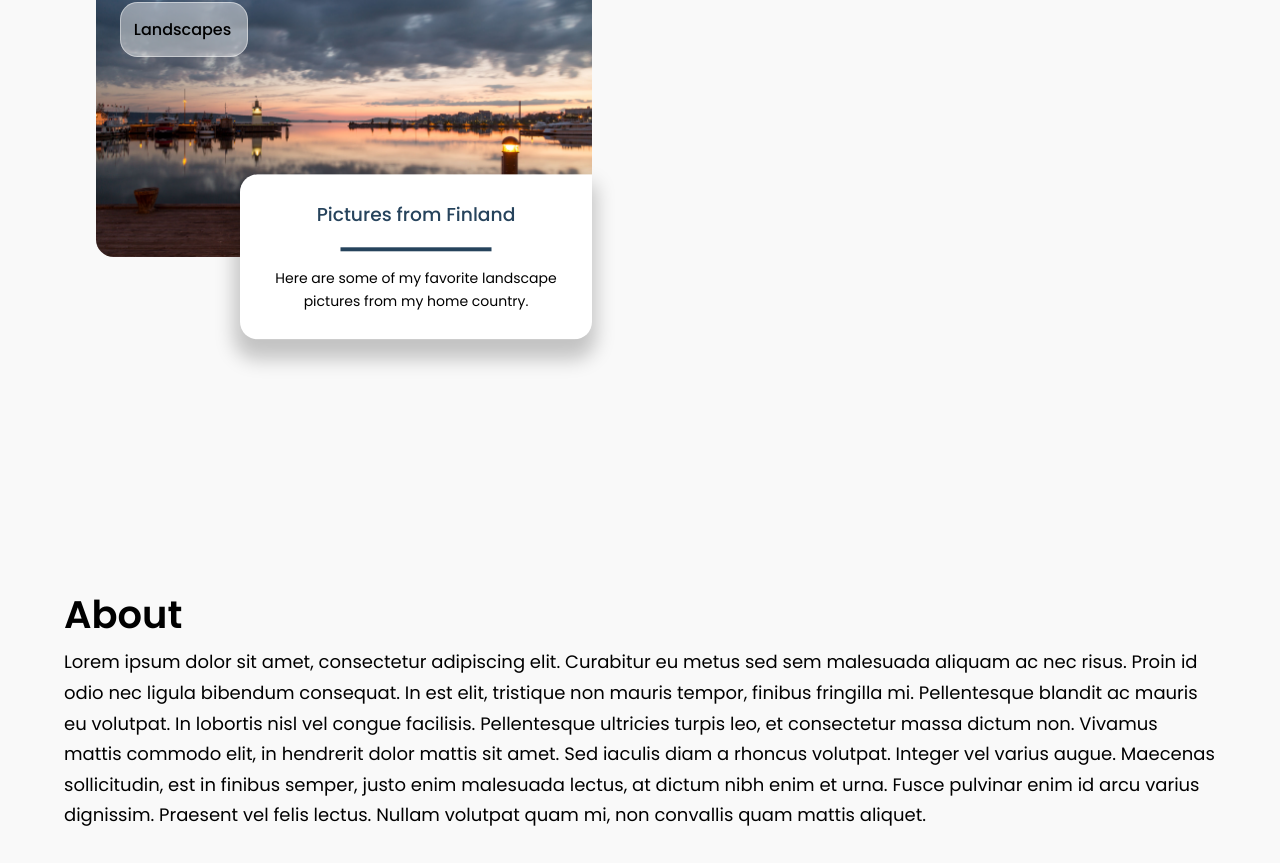
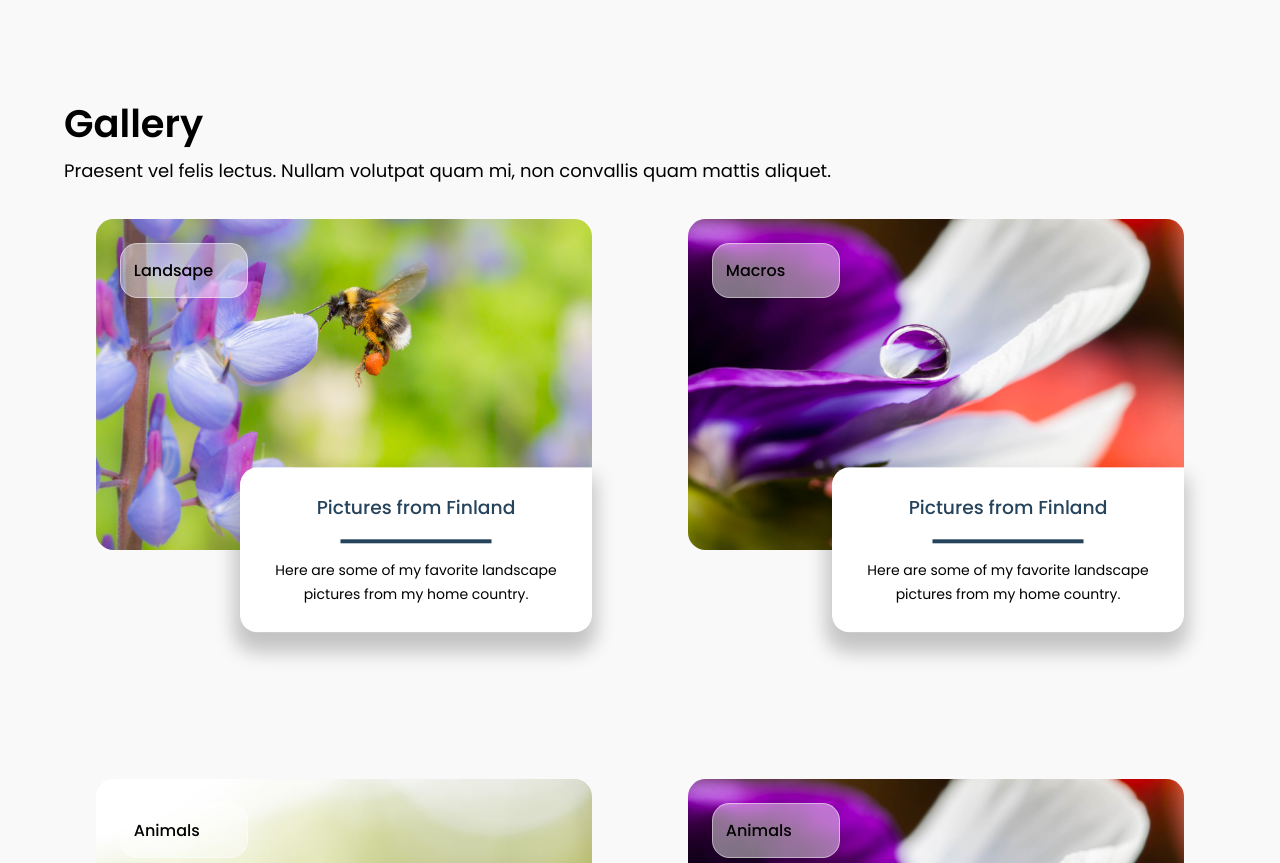
Before and after one commit to jarisokka/photography-portfolio, a React (Create React App) app: page / in a window 1280 px wide. Shown: the part 1677-2540 px from the top of the page. Built offline with nearby package versions, Linux system fonts and the light colour scheme.

Commit message:
Add components to gallery section

```diff
--- /dev/null
+++ b/src/assets/data/gallery-data.js
@@ -0,0 +1,38 @@
+import kuva1 from '..//images/recent/test1.jpg'
+import kuva2 from '../images/recent/test2.jpg'
+import kuva3 from '../images/recent/test3.jpg'
+
+export const galleryData = [
+  {
+    id: 1,
+    coverimage: kuva1,
+    gategory: 'Landsape',
+    title: 'Pictures from Finland',
+    description: 'Here are some of my favorite landscape pictures from my home country.',
+    images: [kuva1, kuva2, kuva3]
+  },
+  {
+    id: 2,
+    coverimage: kuva2,
+    gategory: 'Macros',
+    title: 'Pictures from Finland',
+    description: 'Here are some of my favorite landscape pictures from my home country.',
+    images: [kuva2, kuva1, kuva3]
+  },
+  {
+    id: 3,
+    coverimage: kuva3,
+    gategory: 'Animals',
+    title: 'Pictures from Finland',
+    description: 'Here are some of my favorite landscape pictures from my home country.',
+    images: [kuva3, kuva2, kuva1]
+  },
+  {
+    id: 4,
+    coverimage: kuva2,
+    gategory: 'Animals',
+    title: 'Pictures from Finland',
+    description: 'Here are some of my favorite landscape pictures from my home country.',
+    images: [kuva1, kuva2, kuva3]
+  }
+]
--- a/src/components/gallery/Gallery.css
+++ b/src/components/gallery/Gallery.css
@@ -23,7 +23,7 @@
   filter: brightness(100%);
 }
 
-.gallery-title {
+.gallery-gategory {
   position: absolute;
   place-self: left;
   margin-top: 1.5rem;
--- a/src/components/gallery/Gallery.js
+++ b/src/components/gallery/Gallery.js
@@ -1,27 +1,40 @@
+import { useState } from 'react'
+import { galleryData } from '../../assets/data/gallery-data'
+import Show from './Show'
 import './Gallery.css'
-import kansi from '../../assets/images/kansi.jpg'
 
 const Gallery = () => {
+  const [showGallery, setShowGallery] = useState(null)
+
+  const handleClick = (images) => {
+    setShowGallery(images)
+  }
+
   return (
     <section id='gallery'>
       <div className='container'>
         <h2>Gallery</h2>
         <p>Praesent vel felis lectus. Nullam volutpat quam mi, non convallis quam mattis aliquet.</p>
         <div className='gallery-wrapper'>
-          <div className='gallery'>
+        {galleryData.map(({id, coverimage, gategory, title, description, images}) => {
+          return (
+            <div key={id} className='gallery'>
               <div className='gallery-image'>
-              <img src={kansi} alt='gallery1'/>
+                <img src={coverimage} alt={id} onClick={() => handleClick(images)}/>
               </div>
-            <div className='gallery-title'>
-              <h4>Landscapes</h4>
+              <div className='gallery-gategory'>
+                <h4>{gategory}</h4>
               </div>
               <div className='gallery-desc'>
-              <h3>Pictures from Finland</h3>
+                <h3>{title}</h3>
                 <hr className='line'></hr>
-              <p>Here are some of my favorite landscape pictures from my home country.</p>
+                <p>{description}</p>
               </div>
             </div>
+          )
+        })}
         </div>
+        {showGallery && (<Show showGallery={showGallery} setShowGallery={setShowGallery}/>)}
       </div>
     </section>
   )
--- /dev/null
+++ b/src/components/gallery/Show.js
@@ -0,0 +1,18 @@
+import './Show.css'
+
+const Show = ({showGallery, setShowGallery}) => {
+
+  const handleClick = () => {
+    console.log('clicked')
+    setShowGallery(null)
+  }
+
+  return (
+    <div className='close' onClick={() => handleClick()}>
+      Hello
+      <img src={showGallery[0]} alt={showGallery[0]}/>
+    </div>
+  )
+}
+
+export default Show
--- a/src/index.css
+++ b/src/index.css
@@ -71,7 +71,7 @@ p {
 
 section {
   margin-top: 10rem;
-  /*height: 60vh; */
+  min-height: 100vh;
 }
 
 
```
Also changed, not shown: src/components/gallery/Show.css (added), 1 other file (tests, documents, lock files or other folders). Lines whose indentation alone changed are shown as unchanged.
